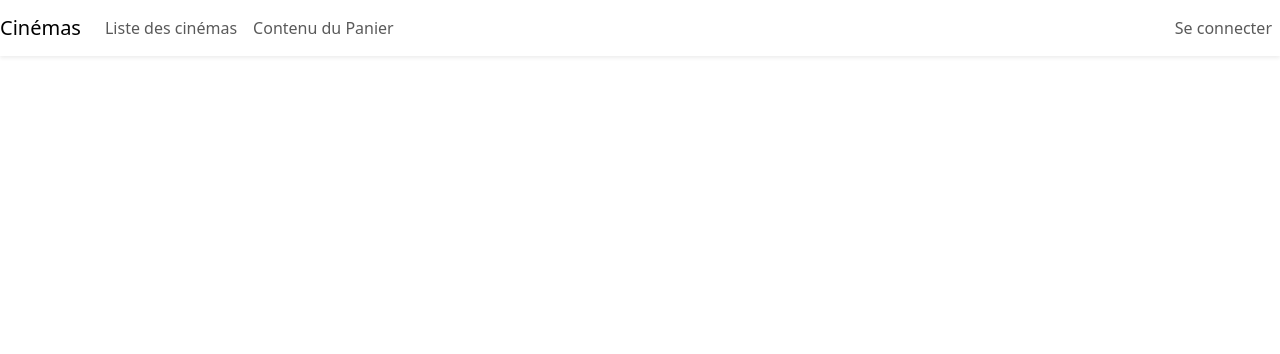
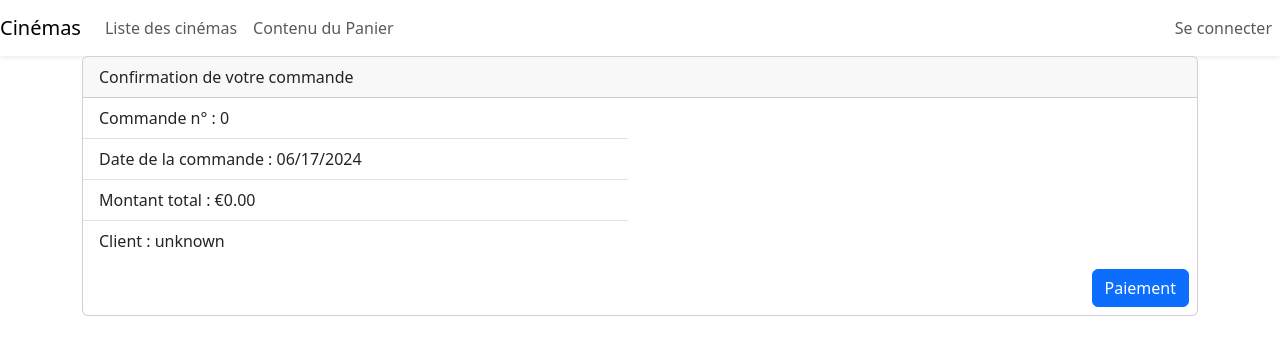
Before and after one commit to Merytxell/cinemaFront, an Angular app: page /confirmOrder in a window 1280 px wide. Before the commit this address led to /. Shown: the top 354 px of the page. Built offline with nearby package versions, Linux system fonts and the light colour scheme.

Commit message:
mise en place confirm order

```diff
--- a/src/app/app-routing.module.ts
+++ b/src/app/app-routing.module.ts
@@ -5,6 +5,7 @@ import { LoginComponent } from './components/login/login.component';
 import { CartComponent } from './components/cart/cart.component';
 import { CustomerComponent } from './components/customer/customer.component';
 import { OrderComponent } from './components/order/order.component';
+import { ConfirmOrderComponent } from './components/confirm-order/confirm-order.component';
 
 const routes: Routes = [
   { path: 'cinema', component: CinemaComponent },
@@ -12,7 +13,8 @@ const routes: Routes = [
   { path : 'login' , component : LoginComponent},
   { path : 'cart', component : CartComponent},
   { path : 'customer', component : CustomerComponent},
-  { path : 'order', component : OrderComponent}
+  { path : 'order', component : OrderComponent},
+  { path : 'confirmOrder', component : ConfirmOrderComponent}
 
 ];
 
--- a/src/app/app.module.ts
+++ b/src/app/app.module.ts
@@ -11,6 +11,7 @@ import { LoginComponent } from './components/login/login.component';
 import { CartComponent } from './components/cart/cart.component';
 import { CustomerComponent } from './components/customer/customer.component';
 import { OrderComponent } from './components/order/order.component';
+import { ConfirmOrderComponent } from './components/confirm-order/confirm-order.component';
 
 @NgModule({
   declarations: [
@@ -20,7 +21,8 @@ import { OrderComponent } from './components/order/order.component';
     LoginComponent,
     CartComponent,
     CustomerComponent,
-    OrderComponent
+    OrderComponent,
+    ConfirmOrderComponent
   ],
   imports: [
     BrowserModule,
--- /dev/null
+++ b/src/app/components/confirm-order/confirm-order.component.html
@@ -0,0 +1,19 @@
+<div class="container">
+
+    <div class="card">
+        <div class="card-header">Confirmation de votre commande</div>
+        <div class="row">
+            <div class="col-md-6">
+                <ul class="list-group list-group-flush">
+                    <li class="list-group-item">Commande n° : {{order.id}} </li>
+                    <li class="list-group-item">Date de la commande : {{order.date | date: "MM/dd/yyyy"}}</li>
+                    <li class="list-group-item">Montant total : {{order.totalAmount | currency: "EUR"}}</li>
+                    <li class="list-group-item">Client : {{order.customer.name}}</li>
+                </ul>
+            </div>
+        </div>
+        <div class="d-flex justify-content-end m-2">
+            <button type="button" class="btn btn-primary" (click)="onPayOrder()">Paiement</button>
+        </div>
+    </div>
+</div>
--- /dev/null
+++ b/src/app/components/confirm-order/confirm-order.component.ts
@@ -0,0 +1,29 @@
+import { Component, OnInit } from '@angular/core';
+import { Router } from '@angular/router';
+import { Order } from 'src/app/model/order.model';
+import { CartService } from 'src/app/services/cart.service';
+
+@Component({
+  selector: 'app-confirm-order',
+  templateUrl: './confirm-order.component.html',
+  styleUrls: ['./confirm-order.component.css']
+})
+export class ConfirmOrderComponent implements OnInit {
+
+  order! : Order;
+
+  constructor(private router : Router, private cartService : CartService) { }
+
+  ngOnInit(): void {
+    this.order= this.cartService.getOrder();
+  }
+
+  onPayOrder()
+	{
+		if(confirm("Aujourd'hui c'est la fête de la musique c'est gratuit !"))
+		{
+			this.router.navigateByUrl('cinema');
+		}
+	}
+
+}
```
Also changed, not shown: src/app/components/confirm-order/confirm-order.component.css (added), 1 other file (tests, documents, lock files or other folders).
